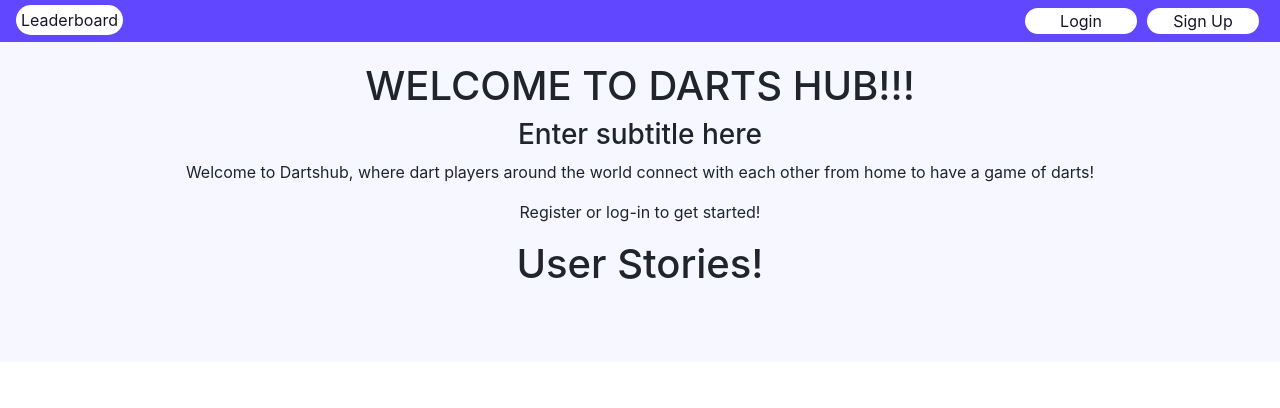
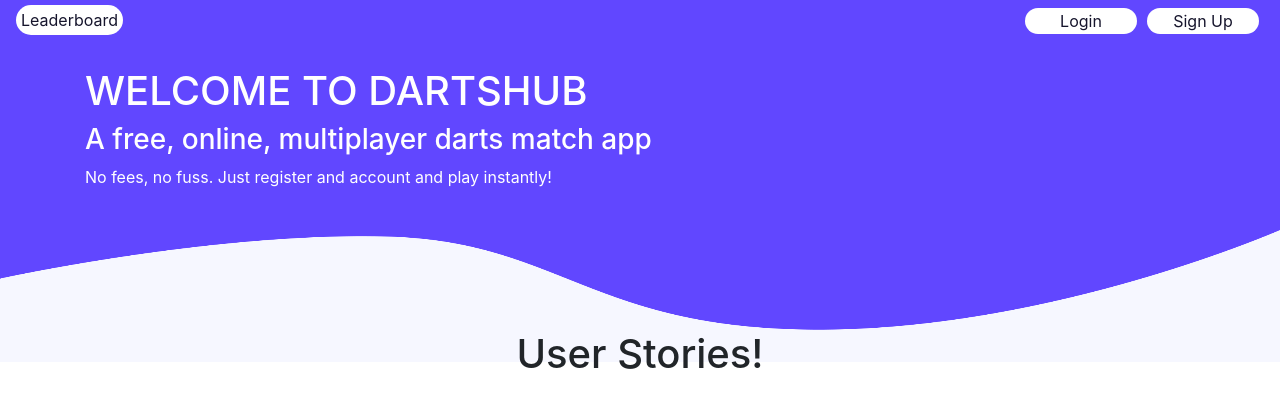
Before and after one commit to HeyAero/dartshub, a React app in the folder client/: page / in a window 1280 px wide. Shown: the top 408 px of the page. Built offline with nearby package versions, Linux system fonts and the light colour scheme.

Commit message:
update greetings styling and update styling on home page

```diff
--- a/client/src/_variables.scss
+++ b/client/src/_variables.scss
@@ -1,4 +1,5 @@
 $dartshub-purple: #6147ff;
+$dartshub-dark-purple: #1d135b;
 $dartshub-white: #fff;
 $dartshub-grey: #f6f7ff;
 $dartshub-text-color: #16152c;
--- /dev/null
+++ b/client/src/components/Greeting/_greeting.scss
@@ -0,0 +1,19 @@
+#greeting {
+  padding-top: 25px;
+  background-color: $dartshub-purple;
+  text-align: left;
+  color: $dartshub-white;
+
+  .content {
+    padding-bottom: 25px;
+  }
+}
+
+.greeting-wave {
+  height: 100px;
+  width: 100%;
+
+  @media (max-width: 768px) {
+    width: 250%;
+  }
+}
--- a/client/src/components/Greeting/index.js
+++ b/client/src/components/Greeting/index.js
@@ -1,17 +1,16 @@
 import React from 'react';
-
+import wave from '../../images/wave.png'
 const Greeting = () => {
 
     return (
-        <>
-
-            <h1>WELCOME TO DARTS HUB!!!</h1>
-            <h3> Enter subtitle here </h3>
-            <p> Welcome to Dartshub, where dart players around the world connect with each other from home to have a game of darts!</p>
-            <p>Register or log-in to get started!</p>
-
-
-        </>
+        <div id="greeting">
+            <div class="container content">
+                <h1>WELCOME TO DARTSHUB</h1>
+                <h3>A free, online, multiplayer darts match app</h3>
+                <p>No fees, no fuss. Just register and account and play instantly!</p>
+            </div>
+            <img className="greeting-wave" src={wave} alt="white wave"></img>
+        </div>
     )
 }
 export default Greeting;
--- a/client/src/index.scss
+++ b/client/src/index.scss
@@ -22,10 +22,12 @@
 @import './components/ThreeDartTable/ThreeDartTable';
 @import './components/WinsTable/WinsTable';
 @import './components/HowTo/HowTo';
+@import './components/Greeting/greeting';
 // Other
 @import './components/StatInformation/StatInformation';
 // Any Universal Styling
 
 body {
   background-color: $dartshub-white;
+  overflow-x: hidden;
 }
--- a/client/src/pages/Home/_Home.scss
+++ b/client/src/pages/Home/_Home.scss
@@ -1,7 +1,6 @@
 #home-content {
     background-color: $dartshub-grey;
     height: 20rem;
-    padding-top: 20px;
     text-align: center;
 }
 
```
Also changed, not shown: client/src/images/wave.png (added).
